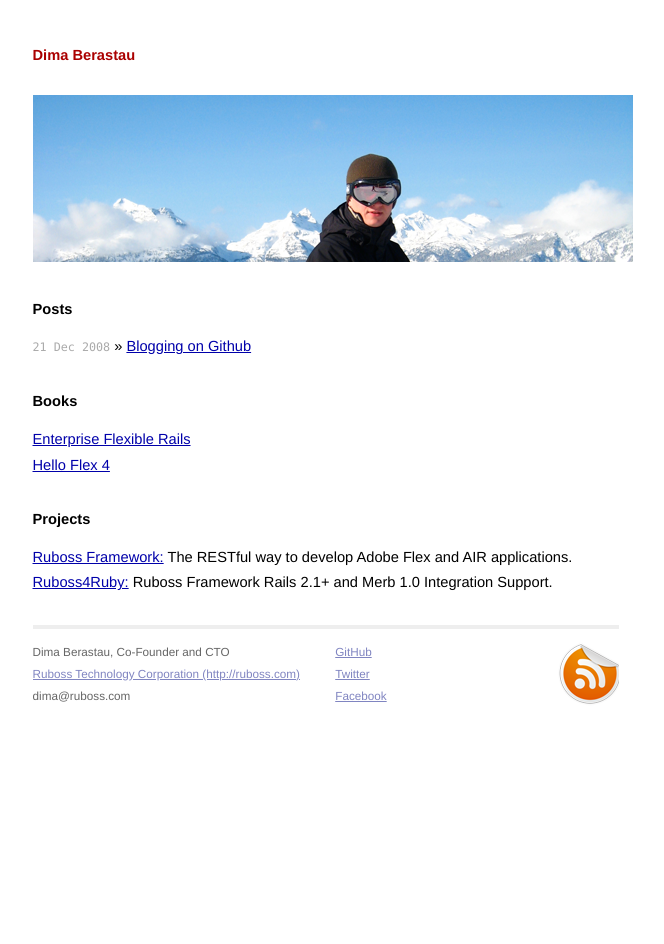
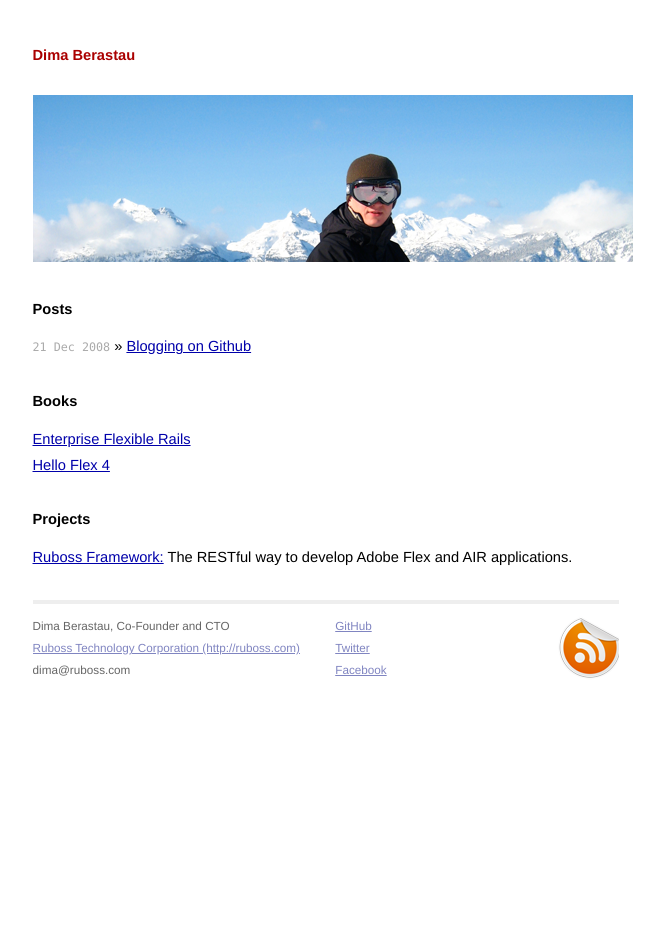
Before and after one commit to dima/dima.github.io, a Jekyll site: the page built from index.html, in a window 1280 px wide. Shown: the whole page, without its empty margins (314-978 px from the left). Built offline with Jekyll 4.4.1, drawn with Linux system fonts in a browser that asks for light colours.

Commit message:
Updated front page.

```diff
--- a/index.html
+++ b/index.html
@@ -20,6 +20,5 @@ title: Dima Berastau
   <h1>Projects</h1>
   <ul class="posts">
     <li><a href="http://github.com/dima/ruboss_framework/">Ruboss Framework:</a> The RESTful way to develop Adobe Flex and AIR applications.</li>
-    <li><a href="http://github.com/dima/ruboss4ruby/">Ruboss4Ruby:</a> Ruboss Framework Rails 2.1+ and Merb 1.0 Integration Support.</li>
   </ul>
 </div>
```
